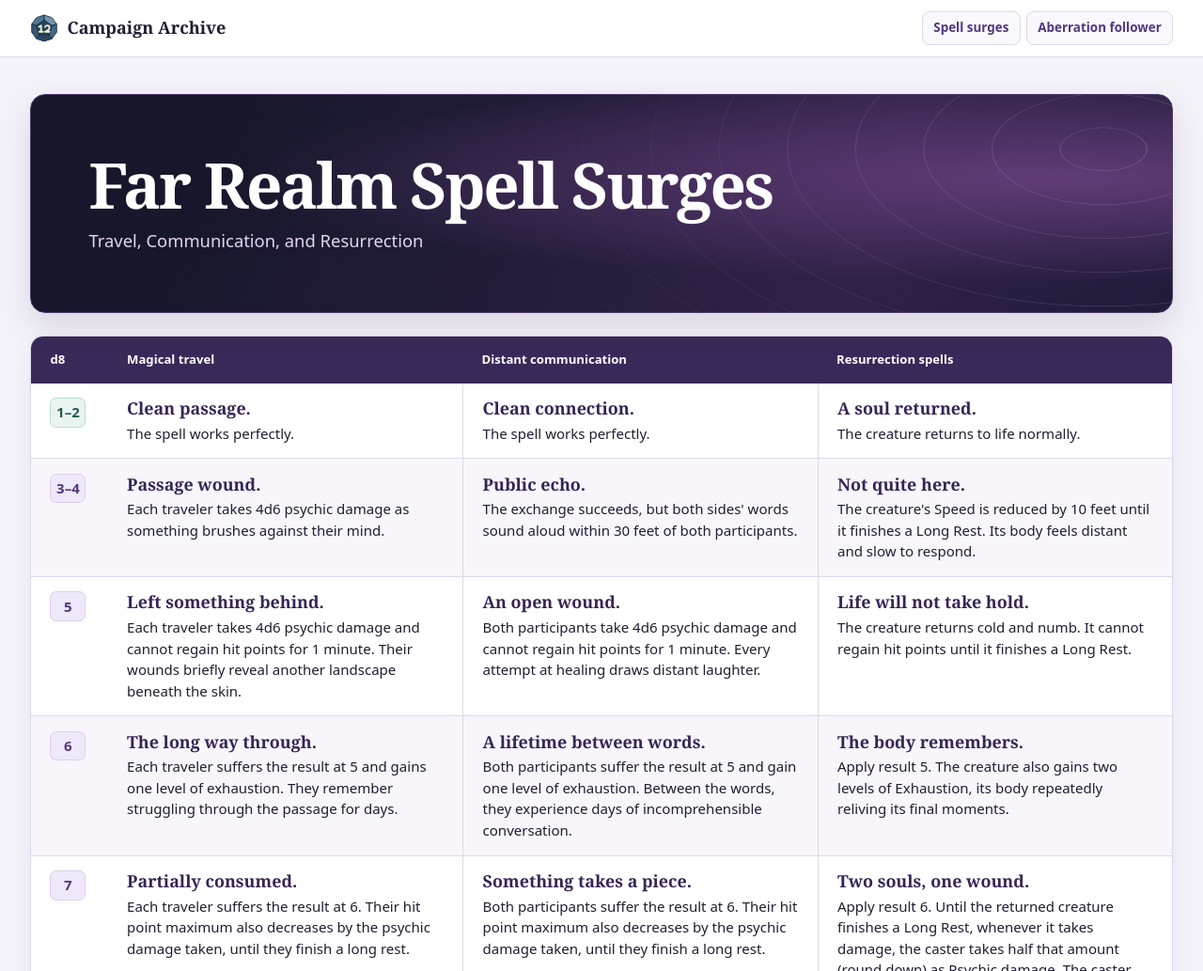
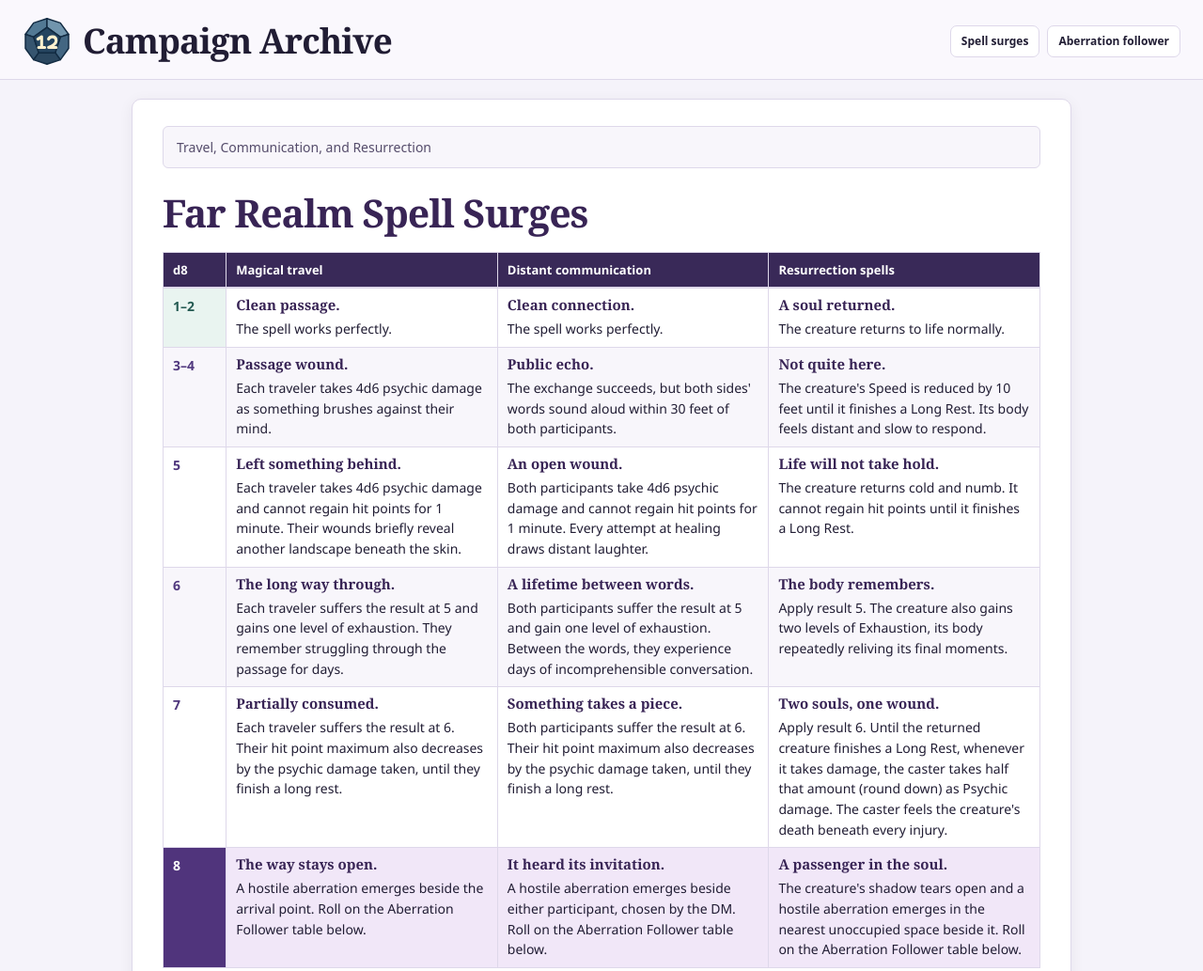
Before and after one commit to Graybark/daring, a plain HTML site: page far-realm-surges.html in a window 1280 px wide. Shown: the top 1033 px of the page at 94% size. Drawn offline with Linux system fonts and the light colour scheme.

Commit message:
Publish Daring site generated by private Doldrum

```diff
--- a/far-realm-surges.html
+++ b/far-realm-surges.html
@@ -11,246 +11,140 @@
 <style>
 :root {
   color-scheme: light;
-  --paper: #f5f3fa;
-  --card: #fff;
+  --paper: #fff;
+  --bg: #f5f3fa;
   --ink: #211d34;
   --muted: #554c6b;
   --line: #ded8ea;
   --accent: #50387e;
   --focus: #6d46b0;
   --display: Georgia, "Times New Roman", serif;
+  --shadow: 0 3px 15px #251a3710;
 }
 * { box-sizing: border-box; }
-html { scroll-padding-top: 1rem; }
-body {
-  margin: 0;
-  color: var(--ink);
-  background: var(--paper);
-  font: 1rem/1.6 system-ui, sans-serif;
+html { scroll-padding-top: 101px; }
+body { margin: 0; background: var(--bg); color: var(--ink); font: 16px/1.65 'Segoe UI', Arial, sans-serif; }
+a { color: var(--accent); text-underline-offset: 3px; }
+a:focus-visible, [tabindex]:focus-visible { outline: 3px solid var(--focus); outline-offset: 3px; }
+.skip-link {
+  position: fixed; left: 12px; top: -100px; z-index: 100;
+  background: #fff; padding: 10px; border-radius: 6px;
 }
-a { color: var(--accent); text-underline-offset: .2em; }
-a:focus-visible { outline: 3px solid var(--focus); outline-offset: 4px; }
-.site-header { background: #fff; border-bottom: 1px solid var(--line); }
-.nav-inner {
-  max-width: 92rem;
-  margin: auto;
-  padding: .75rem clamp(1rem, 3vw, 2rem);
-  display: flex;
-  flex-wrap: wrap;
-  align-items: center;
-  justify-content: space-between;
-  gap: .75rem 1.5rem;
+.skip-link:focus { top: 8px; }
+.site-header {
+  position: sticky; top: 0; z-index: 40;
+  padding: 18px 24px 14px; background: #faf8fd; border-bottom: 1px solid var(--line);
 }
+.header-inner { max-width: 1440px; margin: auto; display: flex; align-items: center; flex-wrap: wrap; gap: 12px 24px; }
 .brand {
-  display: inline-flex;
-  align-items: center;
-  gap: .6rem;
-  color: var(--ink);
-  font: 700 1.13rem/1.2 var(--display);
-  text-decoration: none;
+  display: flex; align-items: center; gap: 12px; flex-shrink: 0;
+  color: var(--ink); text-decoration: none;
+  font: 700 clamp(1.7rem, 3vw, 2.3rem)/1.08 var(--display); letter-spacing: -.025em;
 }
-.section-nav { display: flex; flex-wrap: wrap; gap: .4rem; }
-.section-nav a {
-  padding: .4rem .7rem;
-  border: 1px solid var(--line);
-  border-radius: .5rem;
-  background: #faf8fd;
-  font-size: .84rem;
-  font-weight: 650;
-  text-decoration: none;
+.brand img { width: 52px; height: 52px; }
+.category-nav { display: flex; flex-wrap: wrap; align-items: center; gap: 8px; margin-left: auto; }
+.category-button {
+  display: inline-flex; align-items: center; min-height: 34px;
+  padding: 7px 11px; border: 1px solid var(--line); border-radius: 7px; background: #fff;
+  color: var(--ink); font: 600 12px/1.3 system-ui, sans-serif; text-decoration: none;
 }
-.brand:hover, .section-nav a:hover { text-decoration: underline; }
-main {
-  max-width: 92rem;
-  margin-inline: auto;
-  padding: clamp(1rem, 3vw, 2.5rem) clamp(1rem, 3vw, 2rem) 4rem;
+.category-button:hover { background: #efe8fa; }
+main { max-width: 1488px; margin: auto; padding: 20px 24px 40px; }
+.sheet {
+  max-width: 1000px; margin: auto; padding: 28px 32px 32px;
+  background: var(--paper); border: 1px solid var(--line); border-radius: 10px; box-shadow: var(--shadow);
 }
-.hero {
-  position: relative;
-  isolation: isolate;
-  overflow: hidden;
-  margin-bottom: 1.5rem;
-  padding: clamp(1.65rem, 4.8vw, 4rem);
-  border: 1px solid #493a66;
-  border-radius: 1rem;
-  color: #fff;
-  background:
-    radial-gradient(ellipse at 90% 38%, #603c77 0%, transparent 56%),
-    linear-gradient(115deg, #17172b 18%, #302246 72%, #221b3a);
-  box-shadow: 0 .85rem 2.2rem #24173a24;
+.sheet-top {
+  margin: 0; padding: 11px 14px; border: 1px solid var(--line); border-radius: 6px;
+  background: #f8f6fb; color: var(--muted); font: 14px/1.5 system-ui, sans-serif;
 }
-.hero::after {
-  position: absolute;
-  z-index: -1;
-  inset: 0;
-  content: "";
-  pointer-events: none;
-  opacity: .65;
-  background: repeating-radial-gradient(
-    ellipse 46% 120% at 94% 25%,
-    transparent 0 8%,
-    #e3c2fa3a 8.15% 8.3%,
-    transparent 8.5% 13%
-  );
-  mask-image: linear-gradient(90deg, transparent 40%, black);
+h1 {
+  margin: 24px 0 18px; color: #382455;
+  font: 700 clamp(1.8rem, 3.2vw, 2.7rem)/1.15 var(--display); letter-spacing: -.025em;
 }
-h1, h2 { font-family: var(--display); text-wrap: balance; }
-h1 {
-  margin: 0 0 .55rem;
-  font-size: clamp(2.15rem, 5.6vw, 4.2rem);
-  letter-spacing: -.035em;
-  line-height: 1.04;
+h2 {
+  margin: 30px 0 12px; padding-top: 16px; border-top: 1px solid var(--line); color: #382455;
+  font: 700 25px/1.3 var(--display); letter-spacing: -.02em;
 }
-.subtitle {
-  margin: 0;
-  color: #e3d6f2;
-  font-size: clamp(.94rem, 1.6vw, 1.15rem);
+table { width: 100%; border-collapse: collapse; font-size: 14px; line-height: 1.55; }
+th, td { padding: 8px 10px; border: 1px solid var(--line); vertical-align: top; text-align: left; }
+thead { color: #fff; background: #392958; }
+thead th { font-size: 13px; }
+tbody th { color: var(--accent); font-variant-numeric: tabular-nums; }
+tbody tr:nth-child(even) { background: #f8f6fb; }
+.surges { table-layout: fixed; }
+.surges th:first-child { width: 4.2rem; }
+.surges td strong { display: block; margin-bottom: .28rem; color: #382455; font: 700 15px/1.3 var(--display); }
+.surges .severity-0 th { color: #245a52; background: #e9f4f0; }
+.surges .severity-6 { background: #f1e7f8; }
+.surges .severity-6 th { color: #fff; background: #50347c; }
+.followers thead th:first-child, .followers thead th:last-child { width: 5rem; }
+.followers th:last-child, .followers td:last-child { text-align: center; font-variant-numeric: tabular-nums; }
+.sr-only {
+  position: absolute; width: 1px; height: 1px; padding: 0; margin: -1px;
+  overflow: hidden; clip-path: inset(50%); white-space: nowrap; border: 0;
 }
-section { margin-bottom: 1.75rem; }
-.table-wrap {
-  overflow: hidden;
-  border: 1px solid var(--line);
-  border-radius: .85rem;
-  background: var(--card);
-  box-shadow: 0 .6rem 1.6rem #251a3710;
-}
-h2 { margin: 0 0 .8rem; font-size: clamp(1.45rem, 3vw, 2rem); line-height: 1.16; }
-#aberration-follower { max-width: 54rem; }
-table {
-  width: 100%;
-  border-collapse: separate;
-  border-spacing: 0;
-  font-size: .94rem;
-  line-height: 1.5;
-}
-th, td {
-  padding: .95rem clamp(.7rem, 1.6vw, 1.3rem);
-  vertical-align: top;
-  text-align: left;
-}
-thead { background: #392958; color: #fff; }
-thead th { font-size: .82rem; font-weight: 700; }
-tbody tr > * { border-bottom: 1px solid var(--line); }
-tbody tr:last-child > * { border-bottom: 0; }
-tbody tr:nth-child(even) { background: #f8f6fb; }
-tbody th { color: var(--accent); font-variant-numeric: tabular-nums; }
-.surges { table-layout: fixed; }
-.surges th:first-child { width: 5.1rem; }
-.surges tbody th strong {
-  display: inline-block;
-  min-width: 2.35rem;
-  padding: .22rem .35rem;
-  border: 1px solid #dbceed;
-  border-radius: .42rem;
-  background: #efe8fa;
-  text-align: center;
-  white-space: nowrap;
-}
-.surges td + td { border-left: 1px solid var(--line); }
-.surges td strong {
-  display: block;
-  margin-bottom: .28rem;
-  color: #382455;
-  font: 700 clamp(1.03rem, 1.4vw, 1.19rem)/1.24 var(--display);
-}
-.surges .severity-0 th { color: #245a52; }
-.surges .severity-0 th strong { background: #e9f4f0; border-color: #badbd0; }
-.surges .severity-6 { background: #f1e7f8; }
-.surges .severity-6 th strong { background: #50347c; border-color: #50347c; color: #fff; }
-.followers thead th:first-child { width: 5rem; }
-.followers thead th:last-child { width: 5rem; }
-.followers th:last-child, .followers td:last-child {
-  text-align: center;
-  font-variant-numeric: tabular-nums;
-}
-.followers th, .followers td { padding-block: .64rem; }
-.sr-only {
-  position: absolute;
-  width: 1px;
-  height: 1px;
-  padding: 0;
-  margin: -1px;
-  overflow: hidden;
-  clip-path: inset(50%);
-  white-space: nowrap;
-  border: 0;
-}
-@media screen and (max-width: 880px) {
-  #surge-table .table-wrap { overflow: visible; border: 0; background: transparent; box-shadow: none; }
+@media screen and (max-width: 1120px) { .sheet { padding: 24px; } }
+@media screen and (max-width: 800px) {
+  html { scroll-padding-top: 120px; }
+  .site-header { padding: 13px 14px; }
+  .header-inner { gap: 10px; }
+  .brand { gap: 10px; font-size: 24px; }
+  .brand img { width: 36px; height: 36px; }
+  .category-nav { flex-basis: 100%; margin-left: 0; gap: 6px; }
+  .category-button { min-height: 30px; padding: 5px 8px; font-size: 11px; }
+  main { padding: 16px 12px 32px; }
+  .sheet { padding: 20px 18px; }
+  .sheet-top { padding: 10px 12px; }
+  h1 { font-size: 29px; }
+  h2 { font-size: 23px; }
   .surges, .surges tbody, .surges tr, .surges td, .surges th { display: block; width: 100%; }
   .surges thead { position: absolute; width: 1px; height: 1px; overflow: hidden; clip-path: inset(50%); }
-  .surges tr {
-    overflow: hidden;
-    margin-bottom: .85rem;
-    border: 1px solid var(--line);
-    border-radius: .75rem;
-    background: #fff;
-    box-shadow: 0 .25rem .8rem #251a370d;
+  .surges tr { overflow: hidden; margin-bottom: 12px; border: 1px solid var(--line); border-radius: 6px; }
+  .surges th:first-child { width: 100%; }
+  .surges tbody th { padding: 8px 10px; border: 0; background: #efe8fa; }
+  .surges tbody th::before { content: "d8"; margin-right: .55rem; font-size: .78rem; }
+  .surges td { padding: 10px; border: 0; border-top: 1px solid var(--line); }
+  .surges td::before {
+    display: block; margin-bottom: .32rem; content: attr(data-label); color: var(--muted);
+    font-size: .69rem; font-weight: 750; letter-spacing: .08em; text-transform: uppercase;
   }
-  .surges th:first-child { width: 100%; }
-  .surges tbody th {
-    padding: .55rem 1rem;
-    background: #eee8f7;
-    border-bottom: 1px solid var(--line);
-  }
-  .surges tbody th::before { content: "d8"; margin-right: .55rem; font-size: .78rem; }
-  .surges tbody tr.severity-6 th { background: #e8d9f3; }
-  .surges td { padding: .8rem 1rem; border: 0; }
-  .surges td + td { border: 0; border-top: 1px solid var(--line); }
-  .surges td::before {
-    display: block;
-    margin-bottom: .32rem;
-    content: attr(data-label);
-    color: var(--muted);
-    font-size: .69rem;
-    font-weight: 750;
-    letter-spacing: .08em;
-    text-transform: uppercase;
-  }
-  .followers thead th:first-child, .followers thead th:last-child { width: 3.3rem; }
+  .followers thead th:first-child, .followers thead th:last-child { width: 3rem; }
 }
 @media print {
   @page { size: A4; margin: 12mm; }
-  body, .hero { color: #000; background: #fff; }
-  .site-header, .hero::after { display: none; }
-  main { max-width: none; padding: 0; }
-  .hero { margin-bottom: .6rem; padding: 0; border: 0; box-shadow: none; }
-  .subtitle { color: #333; }
+  body { color: #000; background: #fff; }
+  .site-header, .skip-link { display: none; }
+  main, .sheet { max-width: none; padding: 0; }
+  .sheet { border: 0; box-shadow: none; }
+  .sheet-top { color: #333; background: #fff; }
   h1 { font-size: 25pt; }
-  h2 { margin-bottom: .35rem; font-size: 17pt; break-after: avoid; }
-  .table-wrap { overflow: visible; border-radius: 0; box-shadow: none; }
-  section { margin-bottom: .75rem; }
+  h2 { margin: .65rem 0 .35rem; padding-top: .4rem; font-size: 17pt; break-after: avoid; }
   table { font-size: 9pt; line-height: 1.34; }
   thead { color: #000; background: #f3f0f6; }
-  th, td, .followers th, .followers td { padding: .35rem .4rem; }
+  th, td { padding: .35rem .4rem; }
   .surges th:first-child { width: 2.6rem; }
-  .surges tbody th strong, .surges .severity-6 th strong {
-    min-width: 0;
-    padding: 0;
-    border: 0;
-    color: #000;
-    background: transparent;
-  }
+  .surges .severity-6 th { color: #000; background: #f1e7f8; }
   .surges td strong { font-size: 10pt; }
   tr { break-inside: avoid; }
 }
 </style>
 </head>
 <body>
+<a class="skip-link" href="#main">Skip to the surge tables</a>
 <header class="site-header">
-<div class="nav-inner">
-<a class="brand" href="./"><img src="./favicon.svg" alt="" width="30" height="30">Campaign Archive</a>
-<nav class="section-nav" aria-label="On this page">
-<a href="#surge-table">Spell surges</a>
-<a href="#aberration-follower">Aberration follower</a>
+<div class="header-inner">
+<a class="brand" href="./"><img src="./favicon.svg" alt="" width="52" height="52">Campaign Archive</a>
+<nav class="category-nav" aria-label="On this page">
+<a class="category-button" href="#surge-table">Spell surges</a>
+<a class="category-button" href="#aberration-follower">Aberration follower</a>
 </nav>
 </div>
 </header>
-<main>
-<header class="hero">
-<h1>Far Realm Spell Surges</h1>
-<p class="subtitle">Travel, Communication, and Resurrection</p>
-</header>
+<main id="main" tabindex="-1">
+<article class="sheet" aria-labelledby="surge-title">
+<p class="sheet-top">Travel, Communication, and Resurrection</p>
+<h1 id="surge-title">Far Realm Spell Surges</h1>
 <section id="surge-table">
 <div class="table-wrap"><table class="surges"><caption class="sr-only">Travel, communication, and resurrection consequences</caption><thead><tr><th scope="col">d8</th><th scope="col">Magical travel</th><th scope="col">Distant communication</th><th scope="col">Resurrection spells</th></tr></thead><tbody><tr class="severity-0"><th scope="row"><strong>1–2</strong></th><td data-label="Magical travel"><strong>Clean passage.</strong> The spell works perfectly.</td><td data-label="Distant communication"><strong>Clean connection.</strong> The spell works perfectly.</td><td data-label="Resurrection spells"><strong>A soul returned.</strong> The creature returns to life normally.</td></tr>
 <tr class="severity-1"><th scope="row"><strong>3–4</strong></th><td data-label="Magical travel"><strong>Passage wound.</strong> Each traveler takes 4d6 psychic damage as something brushes against their mind.</td><td data-label="Distant communication"><strong>Public echo.</strong> The exchange succeeds, but both sides' words sound aloud within 30 feet of both participants.</td><td data-label="Resurrection spells"><strong>Not quite here.</strong> The creature's Speed is reduced by 10 feet until it finishes a Long Rest. Its body feels distant and slow to respond.</td></tr>
@@ -269,6 +163,7 @@ tbody th { color: var(--accent); font-variant-numeric: tabular-nums; }
 <tr class=""><th scope="row"><strong>7</strong></th><td data-label="Monster">1 Mind Flayer Arcanist</td><td data-label="CR">11</td></tr>
 <tr class=""><th scope="row"><strong>8</strong></th><td data-label="Monster">1 Beholder</td><td data-label="CR">13</td></tr></tbody></table></div>
 </section>
+</article>
 </main>
 </body>
 </html>
```
